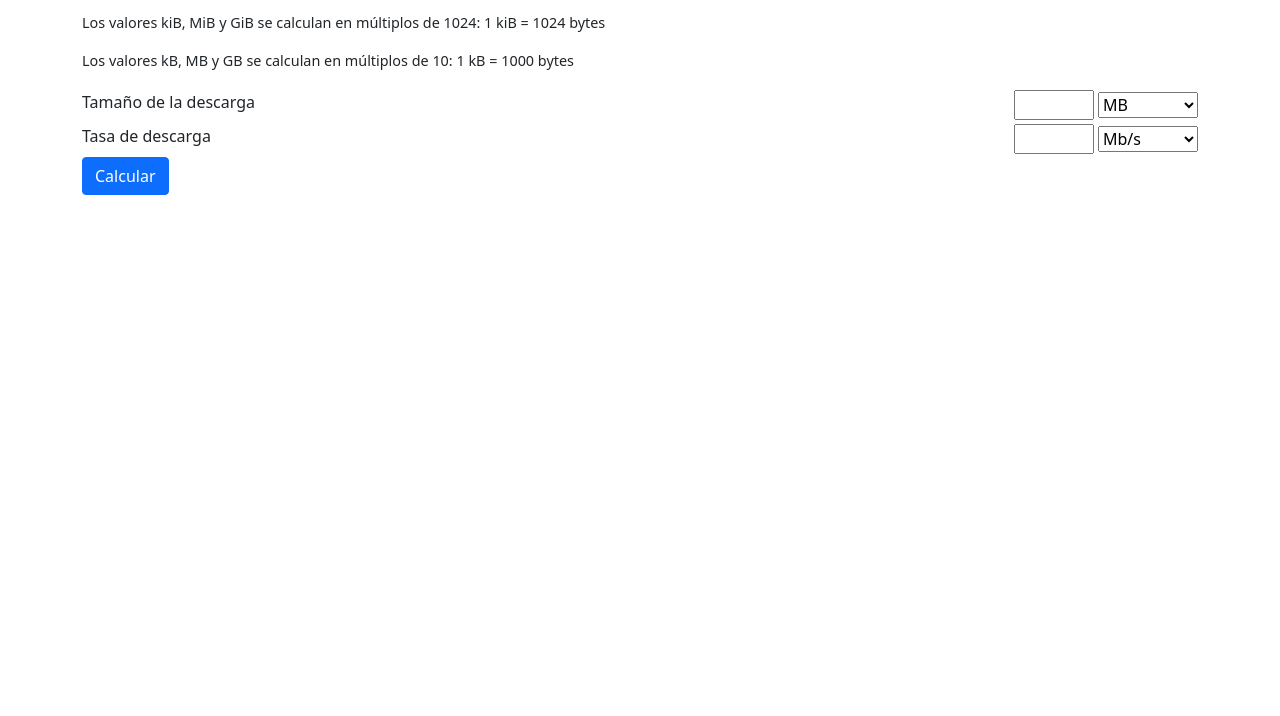
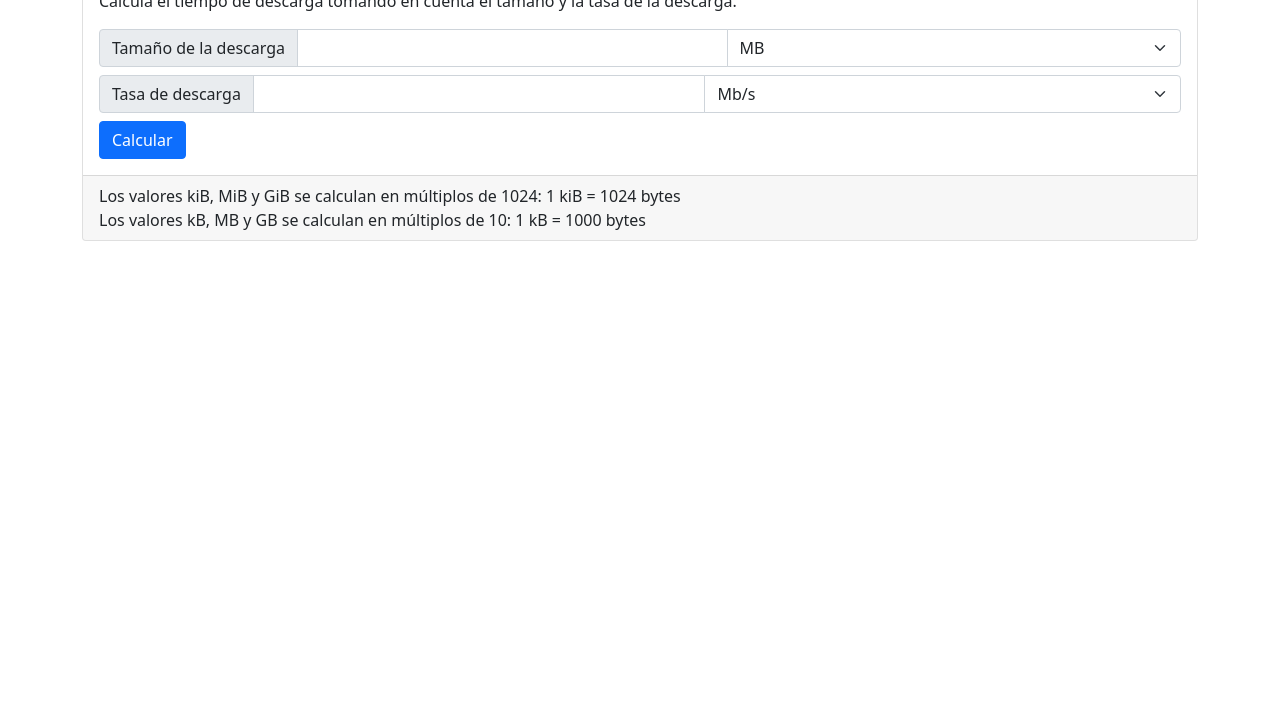
Before and after one commit to mdanieltg/download-calculator, a plain HTML site: page index.html in a window 1280 px wide. Shown: the part 84-800 px from the top of the page. Drawn offline with nearby package versions, Linux system fonts and the light colour scheme.

Commit message:
migration

```diff
--- a/index.html
+++ b/index.html
@@ -1,34 +1,28 @@
 <!DOCTYPE html>
 <html lang="es">
+
 <head>
-	<meta charset="utf-8">
-	<meta name="viewport" content="width=device-width, user-scalable=no, initial-scale=1.0, maximum-scale=1.0, minimum-scale=1.0">
-	<title>Calculadora</title>
-	<link href="https://cdn.jsdelivr.net/npm/bootstrap@5.0.2/dist/css/bootstrap.min.css" rel="stylesheet" integrity="sha384-EVSTQN3/azprG1Anm3QDgpJLIm9Nao0Yz1ztcQTwFspd3yD65VohhpuuCOmLASjC" crossorigin="anonymous">
+	<meta charset="UTF-8">
+	<meta name="viewport" content="width=device-width, initial-scale=1">
+	<title>Calculadora de descarga</title>
+	<link href="https://cdn.jsdelivr.net/npm/bootstrap@5.0.2/dist/css/bootstrap.min.css" rel="stylesheet"
+		integrity="sha384-EVSTQN3/azprG1Anm3QDgpJLIm9Nao0Yz1ztcQTwFspd3yD65VohhpuuCOmLASjC" crossorigin="anonymous">
 	<link rel="stylesheet" href="style.css">
-	<script src="https://cdn.jsdelivr.net/npm/bootstrap@5.0.2/dist/js/bootstrap.bundle.min.js" integrity="sha384-MrcW6ZMFYlzcLA8Nl+NtUVF0sA7MsXsP1UyJoMp4YLEuNSfAP+JcXn/tWtIaxVXM" crossorigin="anonymous"></script>
 </head>
+
 <body>
 	<div class="container-md">
-		<div class="row">
-			<div class="col">
-				<h1>Calculadora de descargas</h1>
-				<p>Calcula el tiempo de descarga tomando en cuenta el tamaño y la tasa de la descarga.</p>
-				<p class="smaller-text">Los valores kiB, MiB y GiB se calculan en múltiplos de 1024: 1 kiB = 1024 bytes</p>
-				<p class="smaller-text">Los valores kB, MB y GB se calculan en múltiplos de 10: 1 kB = 1000 bytes</p>
-			</div>
-		</div>
+		<div class="card">
+			<div class="card-body">
+				<h1 class="card-title">Calculadora de descargas</h1>
+				<p class="card-text">Calcula el tiempo de descarga tomando en cuenta el tamaño y la tasa de la descarga.</p>
 
-		<div class="row">
-			<div id="size" class="col flex">
-				<div>
-					<label for="download-size">Tamaño de la descarga</label>
-				</div>
-				<div>
-					<input type="number" id="download-size" min="1">
-					<select id="size-units">
+				<form>
+					<div class="input-group text-end mb-2">
+						<label for="download-size" class="input-group-text">Tamaño de la descarga</label>
+						<input type="number" class="form-control" id="download-size" min="1">
+						<select id="size-units" class="form-select">
 							<option value="b">Bytes</option>
-
 							<option value="kb">kB</option>
 							<option value="mb" selected>MB</option>
 							<option value="gb">GB</option>
@@ -38,34 +32,34 @@
 							<option value="gib">GiB</option>
 						</select>
 					</div>
-			</div>
-		</div>
 
-		<div class="row">
-			<div id="rate" class="col flex">
-				<div>
-					<label for="download-rate">Tasa de descarga</label>
-				</div>
-				<div>
-					<input type="number" id="download-rate" min="1">
-					<select id="rate-units">
+					<div class="input-group text-end mb-2">
+						<label for="download-rate" class="input-group-text">Tasa de descarga</label>
+						<input type="number" class="form-control" id="download-rate" min="1">
+						<select id="rate-units" class="form-select ">
 							<option value="bps">bit/s</option>
 							<option value="kbps">kb/s</option>
 							<option value="mbps" selected>Mb/s</option>
 							<option value="gbps">Gb/s</option>
 						</select>
 					</div>
-			</div>
-		</div>
 
-		<div class="row">
+					<div class="">
 						<div class="col flex">
 							<button type="button" id="calculate" class="btn btn-primary">Calcular</button>
 							<span id="result"></span>
+						</div>
+					</div>
+				</form>
+			</div>
+			<div class="card-footer">
+				Los valores kiB, MiB y GiB se calculan en múltiplos de 1024: 1 kiB = 1024 bytes <br>
+				Los valores kB, MB y GB se calculan en múltiplos de 10: 1 kB = 1000 bytes
 			</div>
 		</div>
 	</div>
 
 	<script src="calculator.js"></script>
 </body>
+
 </html>
```
Lines whose indentation alone changed are shown as unchanged.
